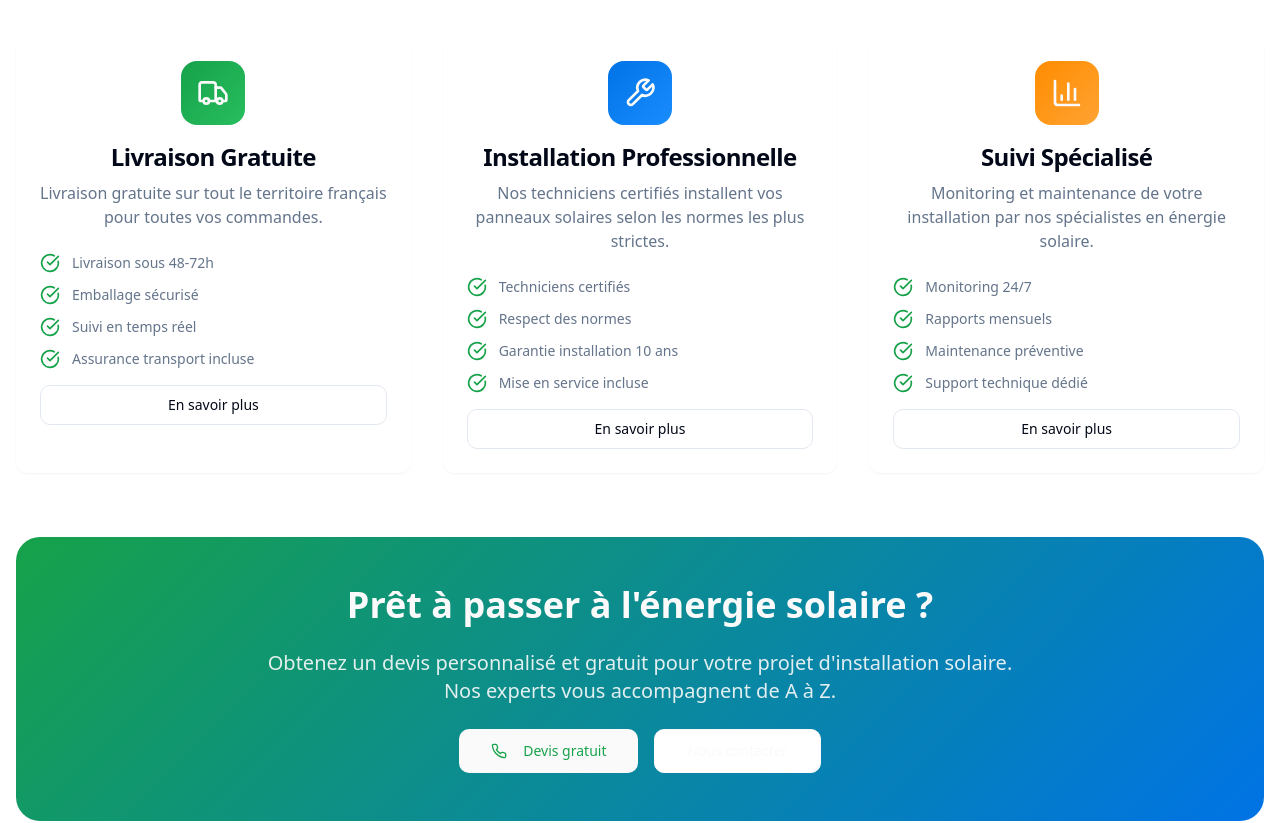
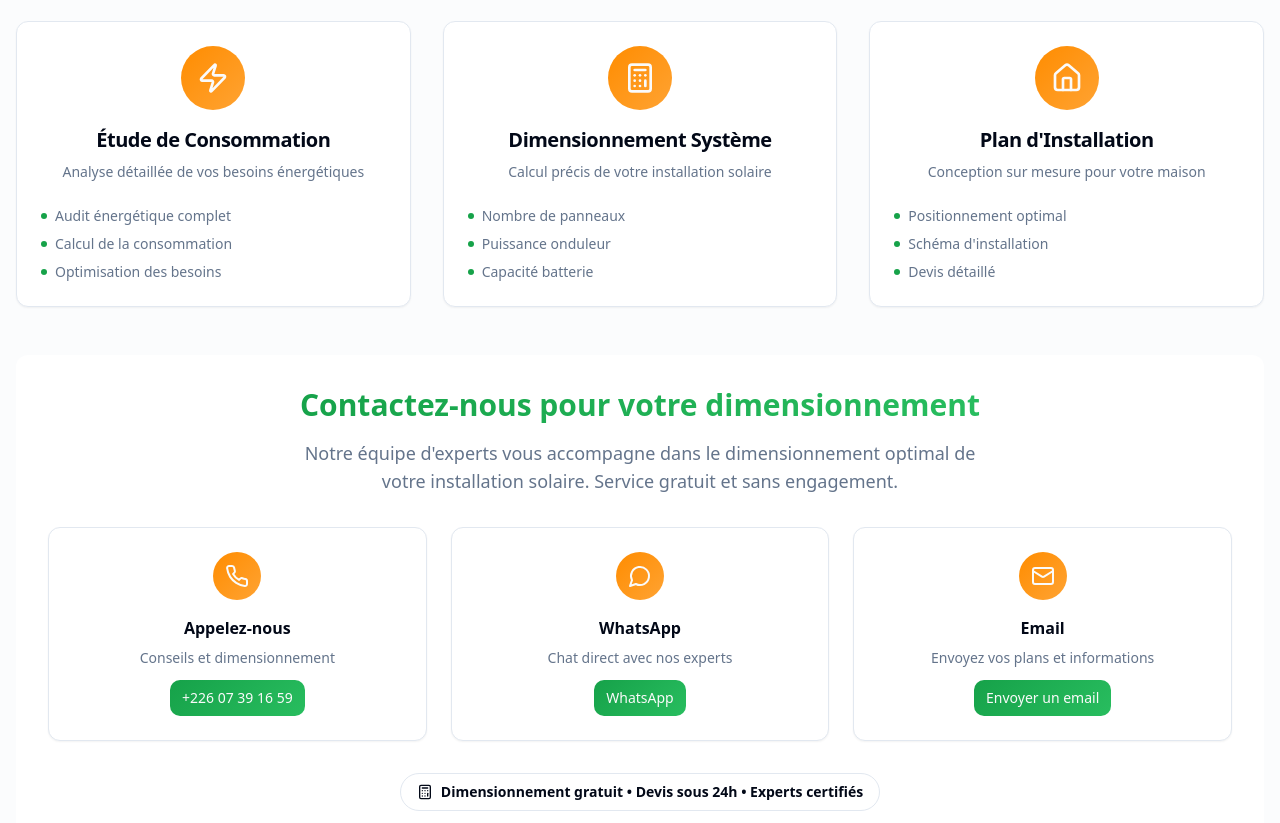
Before and after one commit to pissigasergio45-afk/solar-power-plus-45, a React (Vite) app: page / in a window 1280 px wide. Shown: the part 3960-4783 px from the top of the page. Built offline with nearby package versions, Linux system fonts and the light colour scheme.

Commit message:
Add solar sizing contact
Add a contact option for customers needing solar sizing for their homes.

```diff
--- /dev/null
+++ b/src/components/SolarSizingSection.tsx
@@ -0,0 +1,175 @@
+import { Button } from "@/components/ui/button";
+import { Card, CardContent, CardDescription, CardHeader, CardTitle } from "@/components/ui/card";
+import { Badge } from "@/components/ui/badge";
+import { Calculator, Home, Zap, Phone, MessageCircle, Mail } from "lucide-react";
+
+const SolarSizingSection = () => {
+  const sizingServices = [
+    {
+      id: 1,
+      title: "Étude de Consommation",
+      description: "Analyse détaillée de vos besoins énergétiques",
+      icon: Zap,
+      features: [
+        "Audit énergétique complet",
+        "Calcul de la consommation",
+        "Optimisation des besoins"
+      ]
+    },
+    {
+      id: 2,
+      title: "Dimensionnement Système",
+      description: "Calcul précis de votre installation solaire",
+      icon: Calculator,
+      features: [
+        "Nombre de panneaux",
+        "Puissance onduleur",
+        "Capacité batterie"
+      ]
+    },
+    {
+      id: 3,
+      title: "Plan d'Installation",
+      description: "Conception sur mesure pour votre maison",
+      icon: Home,
+      features: [
+        "Positionnement optimal",
+        "Schéma d'installation",
+        "Devis détaillé"
+      ]
+    }
+  ];
+
+  return (
+    <section id="dimensionnement" className="py-20 bg-secondary/30">
+      <div className="container mx-auto px-4">
+        {/* Header */}
+        <div className="text-center space-y-4 mb-12">
+          <h2 className="text-4xl font-bold">
+            <span className="bg-gradient-primary bg-clip-text text-transparent">
+              Dimensionnement Solaire
+            </span>
+          </h2>
+          <p className="text-xl text-muted-foreground max-w-3xl mx-auto">
+            Besoin d'un dimensionnement solaire pour votre maison ?
+            Nos experts calculent la solution parfaite adaptée à vos besoins énergétiques.
+          </p>
+        </div>
+
+        {/* Services Grid */}
+        <div className="grid grid-cols-1 md:grid-cols-3 gap-8 mb-12">
+          {sizingServices.map((service) => {
+            const IconComponent = service.icon;
+            return (
+              <Card key={service.id} className="group hover:shadow-elegant transition-smooth transform hover:-translate-y-2">
+                <CardHeader className="text-center space-y-4">
+                  <div className="mx-auto w-16 h-16 bg-gradient-solar rounded-full flex items-center justify-center">
+                    <IconComponent className="h-8 w-8 text-accent-foreground" />
+                  </div>
+                  <div className="space-y-2">
+                    <CardTitle className="text-xl group-hover:text-primary transition-smooth">
+                      {service.title}
+                    </CardTitle>
+                    <CardDescription>
+                      {service.description}
+                    </CardDescription>
+                  </div>
+                </CardHeader>
+
+                <CardContent className="space-y-4">
+                  <ul className="space-y-2">
+                    {service.features.map((feature, index) => (
+                      <li key={index} className="text-sm text-muted-foreground flex items-center">
+                        <span className="w-1.5 h-1.5 bg-primary rounded-full mr-2"></span>
+                        {feature}
+                      </li>
+                    ))}
+                  </ul>
+                </CardContent>
+              </Card>
+            );
+          })}
+        </div>
+
+        {/* Contact Section */}
+        <div className="bg-background rounded-lg p-8 space-y-8">
+          <div className="text-center space-y-4">
+            <h3 className="text-3xl font-bold">
+              <span className="bg-gradient-primary bg-clip-text text-transparent">
+                Contactez-nous pour votre dimensionnement
+              </span>
+            </h3>
+            <p className="text-lg text-muted-foreground max-w-2xl mx-auto">
+              Notre équipe d'experts vous accompagne dans le dimensionnement optimal
+              de votre installation solaire. Service gratuit et sans engagement.
+            </p>
+          </div>
+
+          {/* Contact Options */}
+          <div className="grid grid-cols-1 md:grid-cols-3 gap-6">
+            <Card className="text-center p-6 hover:shadow-elegant transition-smooth">
+              <div className="space-y-4">
+                <div className="mx-auto w-12 h-12 bg-gradient-solar rounded-full flex items-center justify-center">
+                  <Phone className="h-6 w-6 text-accent-foreground" />
+                </div>
+                <div>
+                  <h4 className="font-semibold mb-2">Appelez-nous</h4>
+                  <p className="text-sm text-muted-foreground mb-3">
+                    Conseils et dimensionnement
+                  </p>
+                  <Button variant="energy" size="sm" asChild>
+                    <a href="tel:+22607391659">+226 07 39 16 59</a>
+                  </Button>
+                </div>
+              </div>
+            </Card>
+
+            <Card className="text-center p-6 hover:shadow-elegant transition-smooth">
+              <div className="space-y-4">
+                <div className="mx-auto w-12 h-12 bg-gradient-solar rounded-full flex items-center justify-center">
+                  <MessageCircle className="h-6 w-6 text-accent-foreground" />
+                </div>
+                <div>
+                  <h4 className="font-semibold mb-2">WhatsApp</h4>
+                  <p className="text-sm text-muted-foreground mb-3">
+                    Chat direct avec nos experts
+                  </p>
+                  <Button variant="energy" size="sm" asChild>
+                    <a href="https://wa.me/22607391659">WhatsApp</a>
+                  </Button>
+                </div>
+              </div>
+            </Card>
+
+            <Card className="text-center p-6 hover:shadow-elegant transition-smooth">
+              <div className="space-y-4">
+                <div className="mx-auto w-12 h-12 bg-gradient-solar rounded-full flex items-center justify-center">
+                  <Mail className="h-6 w-6 text-accent-foreground" />
+                </div>
+                <div>
+                  <h4 className="font-semibold mb-2">Email</h4>
+                  <p className="text-sm text-muted-foreground mb-3">
+                    Envoyez vos plans et informations
+                  </p>
+                  <Button variant="energy" size="sm" asChild>
+                    <a href="mailto:pissigasergio45@gmail.com">Envoyer un email</a>
+                  </Button>
+                </div>
+              </div>
+            </Card>
+          </div>
+
+          {/* Info Badge */}
+          <div className="text-center">
+            <Badge variant="outline" className="text-sm px-4 py-2">
+              <Calculator className="h-4 w-4 mr-2" />
+              Dimensionnement gratuit • Devis sous 24h • Experts certifiés
+            </Badge>
+          </div>
+        </div>
+      </div>
+    </section>
+  );
+};
+
+export default SolarSizingSection;
--- a/src/pages/Index.tsx
+++ b/src/pages/Index.tsx
@@ -3,6 +3,7 @@ import Hero from "@/components/Hero";
 import AboutSection from "@/components/AboutSection";
 import ProductsSection from "@/components/ProductsSection";
 import EquipmentQuoteSection from "@/components/EquipmentQuoteSection";
+import SolarSizingSection from "@/components/SolarSizingSection";
 import ServicesSection from "@/components/ServicesSection";
 import TestimonialsSection from "@/components/TestimonialsSection";
 import ContactSection from "@/components/ContactSection";
@@ -16,6 +17,7 @@ const Index = () => {
       <AboutSection />
       <ProductsSection />
       <EquipmentQuoteSection />
+      <SolarSizingSection />
       <ServicesSection />
       <TestimonialsSection />
       <ContactSection />
```
